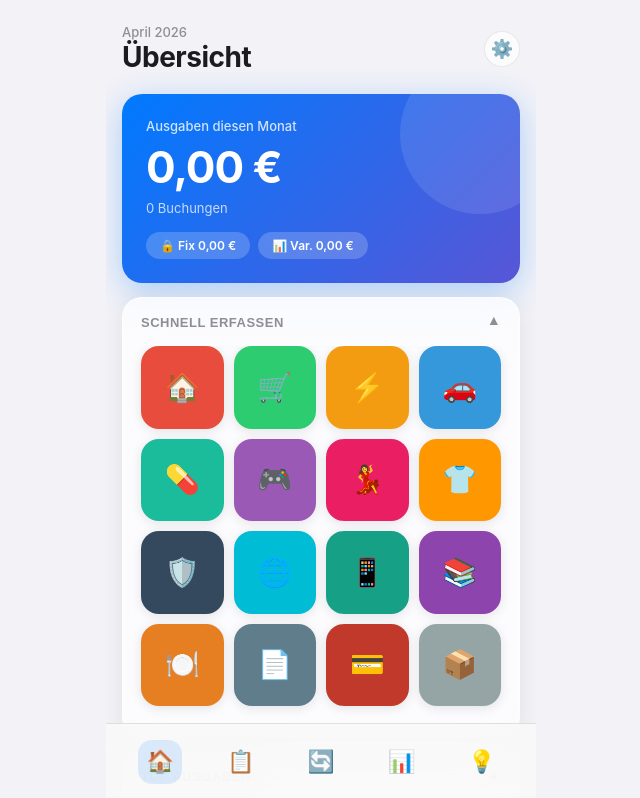
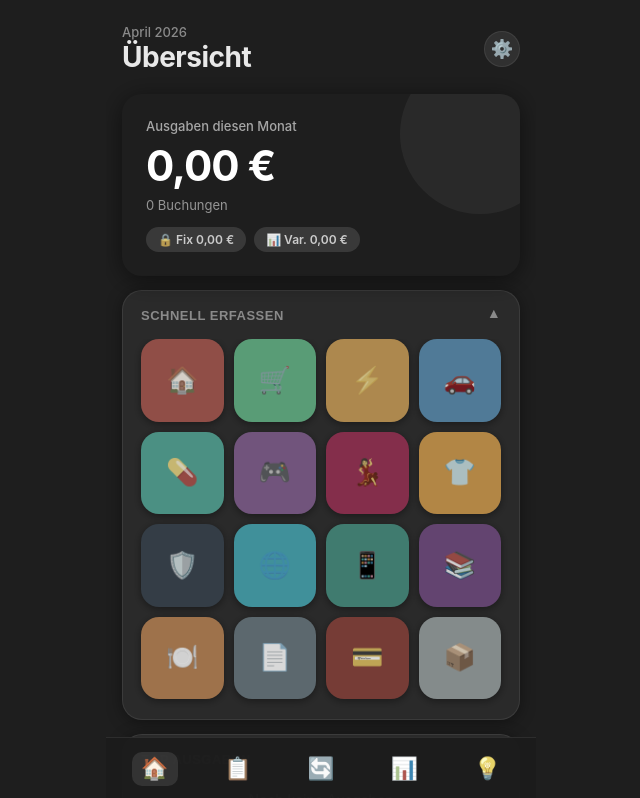
Before and after one commit to sarkaut2000/sparfuchs-web, a React (Vite) app: page / in a window 1280 px wide. Shown: the top 798 px of the page, without its empty margins (319-959 px from the left). Built offline with nearby package versions, Linux system fonts and the light colour scheme.

Commit message:
Dark mode: #232323 bg, #c6c6c6 text, desaturated colors, iOS dark style

```diff
--- a/src/components/Accordion.tsx
+++ b/src/components/Accordion.tsx
@@ -28,10 +28,8 @@ export default function Accordion({ titel, children, defaultOffen = true, badge
   return (
     <div style={{
       background: 'var(--surface)',
-      backdropFilter: 'blur(20px) saturate(1.8)',
-      WebkitBackdropFilter: 'blur(20px) saturate(1.8)',
       borderRadius: 'var(--radius)',
-      border: '1px solid rgba(255,255,255,0.6)',
+      border: '1px solid var(--border)',
       boxShadow: 'var(--shadow)',
       marginBottom: 14,
       overflow: 'hidden',
@@ -48,7 +46,7 @@ export default function Accordion({ titel, children, defaultOffen = true, badge
         <span style={{ fontSize: 13, fontWeight: 700, color: 'var(--text3)', textTransform: 'uppercase', letterSpacing: '0.5px', display: 'flex', alignItems: 'center', gap: 8 }}>
           {titel}
           {badge && (
-            <span style={{ background: 'var(--accent2)', color: '#fff', fontSize: 11, fontWeight: 700, borderRadius: 10, padding: '1px 7px' }}>
+            <span style={{ background: 'var(--surface3)', color: 'var(--text3)', fontSize: 11, fontWeight: 700, borderRadius: 10, padding: '1px 7px', border: '1px solid var(--border2)' }}>
               {badge}
             </span>
           )}
--- a/src/index.css
+++ b/src/index.css
@@ -1,27 +1,33 @@
 *, *::before, *::after { box-sizing: border-box; margin: 0; padding: 0; }
 
 :root {
-  --accent: #34C759;
-  --accent2: #007AFF;
-  --red: #FF3B30;
-  --orange: #FF9500;
-  --purple: #AF52DE;
-  --bg: #F2F2F7;
-  --bg2: #FFFFFF;
-  --surface: rgba(255,255,255,0.72);
-  --surface2: rgba(255,255,255,0.55);
-  --border: rgba(0,0,0,0.08);
-  --text: #1C1C1E;
-  --text2: #3C3C43;
-  --text3: #8E8E93;
-  --radius: 20px;
+  /* ── Farben Dark Mode ── */
+  --bg:        #1E1E1E;
+  --bg2:       #232323;
+  --surface:   #2A2A2A;
+  --surface2:  #303030;
+  --surface3:  #383838;
+  --border:    rgba(255,255,255,0.08);
+  --border2:   rgba(255,255,255,0.12);
+
+  /* ── Texte ── */
+  --text:      #E8E8E8;
+  --text2:     #C6C6C6;
+  --text3:     #8A8A8A;
+  --text4:     #5A5A5A;
+
+  /* ── Akzente (entsättigt) ── */
+  --accent:    #4A8A5F;
+  --accent2:   #4A72A0;
+  --red:       #B05050;
+  --orange:    #A07040;
+  --purple:    #7A5A9A;
+
+  /* ── Layout ── */
+  --radius:    20px;
   --radius-sm: 14px;
-  --shadow: 0 4px 24px rgba(0,0,0,0.08);
-  --shadow-lg: 0 8px 40px rgba(0,0,0,0.12);
-}
-
-@supports (font: -apple-system-body) {
-  body { font: -apple-system-body; }
+  --shadow:    0 2px 16px rgba(0,0,0,0.4);
+  --shadow-lg: 0 8px 40px rgba(0,0,0,0.5);
 }
 
 body {
@@ -34,120 +40,102 @@ body {
 }
 
 /* ── Layout ── */
-.app { display: flex; flex-direction: column; min-height: 100vh; max-width: 430px; margin: 0 auto; position: relative; }
+.app  { display: flex; flex-direction: column; min-height: 100vh; max-width: 430px; margin: 0 auto; position: relative; background: var(--bg); }
 .page { flex: 1; padding: 16px 16px 110px; overflow-y: auto; }
 
-/* ── Bottom Nav (iOS style, nur Icons) ── */
+/* ── Bottom Nav ── */
 .bottom-nav {
   position: fixed; bottom: 0; left: 50%; transform: translateX(-50%);
   width: 100%; max-width: 430px;
-  background: rgba(250,250,250,0.85);
-  backdrop-filter: blur(24px) saturate(1.8);
-  -webkit-backdrop-filter: blur(24px) saturate(1.8);
-  border-top: 1px solid rgba(0,0,0,0.1);
+  background: rgba(28,28,28,0.92);
+  backdrop-filter: blur(24px) saturate(1.4);
+  -webkit-backdrop-filter: blur(24px) saturate(1.4);
+  border-top: 1px solid var(--border);
   display: flex; z-index: 100;
-  padding: 8px 16px;
+  padding: 8px 8px;
   padding-bottom: calc(8px + env(safe-area-inset-bottom));
-  gap: 4px;
+  gap: 2px;
 }
 .nav-btn {
   flex: 1; display: flex; flex-direction: column; align-items: center; justify-content: center;
-  padding: 8px 4px; background: none; border: none; cursor: pointer;
+  padding: 6px 4px; background: none; border: none; cursor: pointer;
   color: var(--text3); transition: color 0.15s, transform 0.1s;
   border-radius: 12px;
 }
-.nav-btn:active { transform: scale(0.9); }
-.nav-btn.aktiv { color: var(--accent2); }
+.nav-btn:active { transform: scale(0.88); }
+.nav-btn.aktiv  { color: var(--text); }
 .nav-icon-wrap {
-  width: 44px; height: 44px; border-radius: 14px;
+  width: 46px; height: 34px; border-radius: 10px;
   display: flex; align-items: center; justify-content: center;
   font-size: 22px; transition: background 0.2s;
+  filter: saturate(0.5);
 }
-.nav-btn.aktiv .nav-icon-wrap { background: rgba(0,122,255,0.12); }
+.nav-btn.aktiv .nav-icon-wrap {
+  background: rgba(255,255,255,0.10);
+  filter: saturate(0.8);
+}
 
 /* ── Seiten-Header ── */
 .page-header { display: flex; align-items: center; justify-content: space-between; margin-bottom: 20px; padding-top: 8px; }
-.page-title { font-size: 28px; font-weight: 700; letter-spacing: -0.5px; }
+.page-title  { font-size: 28px; font-weight: 700; letter-spacing: -0.5px; color: var(--text); }
 .header-btn {
   width: 36px; height: 36px; border-radius: 50%;
-  background: var(--surface); border: 1px solid var(--border);
+  background: var(--surface2); border: 1px solid var(--border);
   display: flex; align-items: center; justify-content: center;
-  cursor: pointer; font-size: 18px;
-  backdrop-filter: blur(12px);
-  -webkit-backdrop-filter: blur(12px);
-  transition: transform 0.1s;
+  cursor: pointer; font-size: 18px; transition: transform 0.1s;
+  filter: saturate(0.4);
 }
-.header-btn:active { transform: scale(0.9); }
+.header-btn:active { transform: scale(0.88); }
 
-/* ── Glas-Karte ── */
+/* ── Dark Card ── */
 .glass-card {
   background: var(--surface);
-  backdrop-filter: blur(20px) saturate(1.8);
-  -webkit-backdrop-filter: blur(20px) saturate(1.8);
   border-radius: var(--radius);
-  border: 1px solid rgba(255,255,255,0.6);
+  border: 1px solid var(--border);
   box-shadow: var(--shadow);
   padding: 18px;
   margin-bottom: 14px;
 }
-.card-title { font-size: 13px; font-weight: 600; color: var(--text3); text-transform: uppercase; letter-spacing: 0.5px; margin-bottom: 14px; }
+.card-title {
+  font-size: 12px; font-weight: 700; color: var(--text3);
+  text-transform: uppercase; letter-spacing: 0.6px; margin-bottom: 14px;
+}
 
-/* ── Hero-Karte (Monatsübersicht) ── */
+/* ── Hero Karte (entsättigt) ── */
 .hero-card {
-  background: linear-gradient(135deg, #007AFF 0%, #5856D6 100%);
   border-radius: var(--radius);
   padding: 24px;
   margin-bottom: 14px;
-  box-shadow: 0 8px 32px rgba(0,122,255,0.3);
-  color: #fff;
+  box-shadow: 0 4px 24px rgba(0,0,0,0.5);
+  color: var(--text2);
   position: relative;
   overflow: hidden;
+  filter: saturate(0.55);
 }
 .hero-card::before {
   content: '';
   position: absolute; top: -40px; right: -40px;
   width: 160px; height: 160px; border-radius: 50%;
-  background: rgba(255,255,255,0.1);
+  background: rgba(255,255,255,0.05);
 }
-.hero-label { font-size: 13px; opacity: 0.8; font-weight: 500; }
-.hero-betrag { font-size: 44px; font-weight: 700; letter-spacing: -1px; margin: 6px 0; }
-.hero-sub { font-size: 13px; opacity: 0.75; }
-.hero-pills { display: flex; gap: 8px; margin-top: 16px; }
-.hero-pill {
-  background: rgba(255,255,255,0.2);
-  backdrop-filter: blur(8px);
-  border-radius: 20px; padding: 6px 14px;
-  font-size: 12px; font-weight: 600; color: #fff;
-}
+.hero-label  { font-size: 13px; color: rgba(200,200,200,0.8); font-weight: 500; }
+.hero-betrag { font-size: 42px; font-weight: 700; letter-spacing: -1px; margin: 6px 0; color: #E8E8E8; filter: saturate(0) brightness(1.1); }
+.hero-sub    { font-size: 13px; color: rgba(200,200,200,0.7); }
+.hero-pills  { display: flex; gap: 8px; margin-top: 14px; flex-wrap: wrap; }
+.hero-pill   { background: rgba(255,255,255,0.12); border-radius: 20px; padding: 5px 12px; font-size: 12px; font-weight: 600; color: rgba(220,220,220,0.9); }
 
 /* ── Schnell-Erfassung Grid ── */
 .schnell-grid {
-  display: grid;
-  grid-template-columns: repeat(4, 1fr);
-  gap: 10px;
-  margin-bottom: 14px;
+  display: grid; grid-template-columns: repeat(4, 1fr); gap: 10px; margin-bottom: 4px;
 }
 .schnell-btn {
-  aspect-ratio: 1;
-  border-radius: 18px;
-  border: none;
-  cursor: pointer;
+  aspect-ratio: 1; border-radius: 18px; border: none; cursor: pointer;
   display: flex; align-items: center; justify-content: center;
-  font-size: 28px;
-  transition: transform 0.15s, box-shadow 0.15s;
-  box-shadow: 0 2px 12px rgba(0,0,0,0.1);
-  position: relative;
-  overflow: hidden;
+  font-size: 26px; transition: transform 0.15s; position: relative; overflow: hidden;
+  filter: saturate(0.5) brightness(0.85);
+  box-shadow: 0 2px 8px rgba(0,0,0,0.4);
 }
-.schnell-btn::after {
-  content: '';
-  position: absolute; inset: 0;
-  background: rgba(255,255,255,0.15);
-  opacity: 0;
-  transition: opacity 0.15s;
-}
-.schnell-btn:active { transform: scale(0.92); box-shadow: 0 1px 6px rgba(0,0,0,0.1); }
-.schnell-btn:active::after { opacity: 1; }
+.schnell-btn:active { transform: scale(0.88); filter: saturate(0.7) brightness(1); }
 
 /* ── Buchungs-Liste ── */
 .buchung-zeile {
@@ -159,193 +147,210 @@ body {
   width: 40px; height: 40px; border-radius: 12px;
   display: flex; align-items: center; justify-content: center;
   font-size: 18px; flex-shrink: 0;
+  filter: saturate(0.5) brightness(0.8);
 }
-.buchung-info { flex: 1; min-width: 0; }
-.buchung-titel { font-size: 15px; font-weight: 500; white-space: nowrap; overflow: hidden; text-overflow: ellipsis; }
+.buchung-info  { flex: 1; min-width: 0; }
+.buchung-titel { font-size: 15px; font-weight: 500; color: var(--text); white-space: nowrap; overflow: hidden; text-overflow: ellipsis; }
 .buchung-datum { font-size: 12px; color: var(--text3); margin-top: 1px; }
-.buchung-betrag { font-size: 15px; font-weight: 600; color: var(--red); white-space: nowrap; }
-.buchung-del { background: none; border: none; cursor: pointer; color: var(--border); font-size: 16px; padding: 4px; transition: color 0.15s; }
+.buchung-betrag{ font-size: 15px; font-weight: 600; color: var(--red); white-space: nowrap; }
+.buchung-del   { background: none; border: none; cursor: pointer; color: var(--text4); font-size: 16px; padding: 4px; transition: color 0.15s; }
 .buchung-del:hover { color: var(--red); }
 
 /* ── Modal (Bottom Sheet) ── */
 .modal-overlay {
   position: fixed; inset: 0;
-  background: rgba(0,0,0,0.4);
-  backdrop-filter: blur(4px);
-  -webkit-backdrop-filter: blur(4px);
+  background: rgba(0,0,0,0.65);
+  backdrop-filter: blur(6px);
+  -webkit-backdrop-filter: blur(6px);
   display: flex; align-items: flex-end; justify-content: center;
-  z-index: 200;
-  animation: fadeIn 0.2s ease;
+  z-index: 200; animation: fadeIn 0.2s ease;
 }
 @keyframes fadeIn { from { opacity: 0; } to { opacity: 1; } }
 .modal {
-  background: rgba(250,250,250,0.95);
-  backdrop-filter: blur(40px) saturate(2);
-  -webkit-backdrop-filter: blur(40px) saturate(2);
+  background: #2A2A2A;
   border-radius: 28px 28px 0 0;
   width: 100%; max-width: 430px;
   padding: 12px 20px 40px;
   max-height: 92vh; overflow-y: auto;
   animation: slideUp 0.3s cubic-bezier(0.32, 0.72, 0, 1);
-  border: 1px solid rgba(255,255,255,0.8);
-  border-bottom: none;
+  border: 1px solid var(--border2); border-bottom: none;
 }
 @keyframes slideUp { from { transform: translateY(100%); } to { transform: translateY(0); } }
-.modal-handle { width: 36px; height: 4px; border-radius: 2px; background: #C7C7CC; margin: 0 auto 20px; }
+.modal-handle { width: 36px; height: 4px; border-radius: 2px; background: var(--surface3); margin: 0 auto 20px; }
 .modal-header { display: flex; justify-content: space-between; align-items: center; margin-bottom: 20px; }
-.modal-title { font-size: 20px; font-weight: 700; }
-.modal-close {
+.modal-title  { font-size: 20px; font-weight: 700; color: var(--text); }
+.modal-close  {
   width: 30px; height: 30px; border-radius: 50%;
-  background: #E5E5EA; border: none; cursor: pointer;
+  background: var(--surface3); border: none; cursor: pointer;
   display: flex; align-items: center; justify-content: center;
   font-size: 14px; color: var(--text3); font-weight: 600;
 }
 
 /* ── Formulare ── */
-.form-label { font-size: 13px; font-weight: 600; color: var(--text3); margin-bottom: 8px; margin-top: 18px; display: block; text-transform: uppercase; letter-spacing: 0.4px; }
+.form-label {
+  font-size: 12px; font-weight: 600; color: var(--text3);
+  margin-bottom: 8px; margin-top: 18px; display: block;
+  text-transform: uppercase; letter-spacing: 0.5px;
+}
 .form-input {
   width: 100%; padding: 14px 16px; border-radius: var(--radius-sm);
-  border: 1.5px solid var(--border); font-size: 17px;
-  background: #fff; color: var(--text); outline: none;
-  transition: border-color 0.15s, box-shadow 0.15s;
-  font-family: inherit;
+  border: 1px solid var(--border2); font-size: 16px;
+  background: var(--surface2); color: var(--text); outline: none;
+  transition: border-color 0.15s, box-shadow 0.15s; font-family: inherit;
 }
-.form-input:focus { border-color: var(--accent2); box-shadow: 0 0 0 3px rgba(0,122,255,0.12); }
+.form-input:focus { border-color: rgba(255,255,255,0.25); box-shadow: 0 0 0 3px rgba(255,255,255,0.06); }
 .betrag-input {
-  font-size: 40px; font-weight: 700; letter-spacing: -1px;
+  font-size: 44px; font-weight: 700; letter-spacing: -1px;
   text-align: center; border: none; background: transparent;
-  width: 100%; outline: none; color: var(--text);
-  padding: 16px 0;
+  width: 100%; outline: none; color: var(--text); padding: 16px 0; font-family: inherit;
 }
-.betrag-input::placeholder { color: #C7C7CC; }
+.betrag-input::placeholder { color: var(--text4); }
 
-/* ── Kategorie Buttons im Modal ── */
+/* ── Kategorie Buttons ── */
 .kat-grid { display: flex; flex-wrap: wrap; gap: 8px; margin-top: 6px; }
 .kat-btn {
   display: flex; align-items: center; gap: 6px;
-  padding: 8px 14px; border-radius: 20px;
-  border: 1.5px solid var(--border); background: #fff;
-  font-size: 14px; cursor: pointer; transition: all 0.15s;
+  padding: 8px 12px; border-radius: 20px;
+  border: 1px solid var(--border2); background: var(--surface2);
+  font-size: 13px; cursor: pointer; transition: all 0.15s;
   color: var(--text2); font-family: inherit;
+  filter: saturate(0.5);
 }
-.kat-btn.aktiv { color: #fff; border-color: transparent; font-weight: 600; }
+.kat-btn.aktiv { color: var(--text); border-color: rgba(255,255,255,0.2); font-weight: 600; filter: saturate(0.7) brightness(0.9); }
 
 /* ── Bestätigen Button ── */
 .btn-primary {
   width: 100%; padding: 16px; border-radius: var(--radius-sm);
-  background: linear-gradient(135deg, #34C759, #30B455);
-  color: #fff; font-size: 17px; font-weight: 700;
-  border: none; cursor: pointer; margin-top: 24px;
-  font-family: inherit;
-  box-shadow: 0 4px 16px rgba(52,199,89,0.35);
-  transition: transform 0.1s, opacity 0.15s;
-  letter-spacing: -0.2px;
+  background: var(--surface3);
+  color: var(--text); font-size: 17px; font-weight: 700;
+  border: 1px solid var(--border2); cursor: pointer; margin-top: 24px;
+  font-family: inherit; letter-spacing: -0.2px;
+  transition: transform 0.1s, background 0.15s;
+  position: relative; overflow: hidden;
 }
-.btn-primary:disabled { opacity: 0.5; }
+.btn-primary::before {
+  content: '';
+  position: absolute; inset: 0;
+  background: linear-gradient(135deg, rgba(74,138,95,0.4), rgba(74,114,160,0.4));
+  border-radius: inherit;
+}
+.btn-primary:disabled { opacity: 0.4; }
 .btn-primary:active:not(:disabled) { transform: scale(0.98); }
 
 /* ── Stats Reihe ── */
-.stat-row { display: flex; gap: 10px; margin-bottom: 14px; }
-.stat-card {
-  flex: 1; border-radius: var(--radius-sm); padding: 14px 12px;
-  display: flex; flex-direction: column; gap: 4px;
-  box-shadow: var(--shadow);
-}
-.stat-label { font-size: 11px; font-weight: 600; opacity: 0.75; text-transform: uppercase; letter-spacing: 0.3px; }
-.stat-value { font-size: 16px; font-weight: 700; }
+.stat-row  { display: flex; gap: 10px; margin-bottom: 14px; }
+.stat-card { flex: 1; border-radius: var(--radius-sm); padding: 14px 12px; display: flex; flex-direction: column; gap: 4px; box-shadow: var(--shadow); filter: saturate(0.45) brightness(0.8); }
+.stat-label{ font-size: 11px; font-weight: 600; opacity: 0.8; text-transform: uppercase; letter-spacing: 0.3px; }
+.stat-value{ font-size: 15px; font-weight: 700; }
 .stat-card .stat-label, .stat-card .stat-value { color: #fff; }
 
 /* ── Balken ── */
-.balken-zeile { margin-bottom: 14px; }
-.balken-kopf { display: flex; justify-content: space-between; align-items: center; margin-bottom: 6px; }
-.balken-name { font-size: 14px; color: var(--text2); display: flex; align-items: center; gap: 8px; }
+.balken-zeile  { margin-bottom: 14px; }
+.balken-kopf   { display: flex; justify-content: space-between; align-items: center; margin-bottom: 6px; }
+.balken-name   { font-size: 14px; color: var(--text2); display: flex; align-items: center; gap: 8px; }
 .balken-betrag { font-size: 14px; font-weight: 600; color: var(--text); }
-.balken-bg { height: 6px; background: rgba(0,0,0,0.06); border-radius: 3px; }
-.balken-fill { height: 6px; border-radius: 3px; transition: width 0.5s cubic-bezier(0.34, 1.56, 0.64, 1); }
+.balken-bg     { height: 5px; background: rgba(255,255,255,0.07); border-radius: 3px; }
+.balken-fill   { height: 5px; border-radius: 3px; transition: width 0.5s; filter: saturate(0.55) brightness(0.85); }
 
 /* ── Verlauf ── */
-.verlauf-gruppe-title { font-size: 13px; font-weight: 600; color: var(--text3); text-transform: uppercase; letter-spacing: 0.5px; margin: 16px 0 8px; }
+.verlauf-gruppe-title { font-size: 12px; font-weight: 600; color: var(--text3); text-transform: uppercase; letter-spacing: 0.5px; margin: 16px 0 6px; }
 
 /* ── Monat-Tabs ── */
 .monat-tabs { display: flex; gap: 8px; overflow-x: auto; margin-bottom: 16px; padding-bottom: 4px; scrollbar-width: none; }
 .monat-tabs::-webkit-scrollbar { display: none; }
 .monat-tab {
   padding: 7px 16px; border-radius: 20px; white-space: nowrap;
-  border: 1.5px solid var(--border); background: #fff;
-  font-size: 14px; cursor: pointer; color: var(--text2);
+  border: 1px solid var(--border2); background: var(--surface2);
+  font-size: 14px; cursor: pointer; color: var(--text3);
   transition: all 0.15s; font-family: inherit; font-weight: 500;
 }
-.monat-tab.aktiv { background: var(--accent2); color: #fff; border-color: var(--accent2); font-weight: 600; }
+.monat-tab.aktiv { background: var(--surface3); color: var(--text); border-color: rgba(255,255,255,0.18); font-weight: 700; }
 
 /* ── Bar Chart ── */
 .bar-chart { display: flex; align-items: flex-end; height: 120px; gap: 6px; margin-top: 4px; }
-.bar-col { flex: 1; display: flex; flex-direction: column; align-items: center; height: 100%; cursor: pointer; }
-.bar-val { font-size: 8px; color: var(--text3); margin-bottom: 2px; text-align: center; }
-.bar-bg { flex: 1; width: 100%; background: rgba(0,0,0,0.05); border-radius: 6px; display: flex; align-items: flex-end; overflow: hidden; }
-.bar-fill { width: 100%; border-radius: 6px; transition: height 0.4s cubic-bezier(0.34, 1.56, 0.64, 1); }
-.bar-lbl { font-size: 10px; color: var(--text3); margin-top: 4px; }
-.bar-lbl.aktiv { color: var(--accent2); font-weight: 700; }
+.bar-col   { flex: 1; display: flex; flex-direction: column; align-items: center; height: 100%; cursor: pointer; }
+.bar-val   { font-size: 8px; color: var(--text3); margin-bottom: 2px; }
+.bar-bg    { flex: 1; width: 100%; background: rgba(255,255,255,0.06); border-radius: 6px; display: flex; align-items: flex-end; overflow: hidden; }
+.bar-fill  { width: 100%; border-radius: 6px; transition: height 0.4s; filter: saturate(0.5) brightness(0.8); }
+.bar-lbl   { font-size: 10px; color: var(--text3); margin-top: 4px; }
+.bar-lbl.aktiv { color: var(--text2); font-weight: 700; }
 
 /* ── Fixkosten ── */
-.fix-zeile { display: flex; align-items: center; gap: 12px; padding: 12px 0; border-bottom: 1px solid var(--border); }
+.fix-zeile  { display: flex; align-items: center; gap: 12px; padding: 12px 0; border-bottom: 1px solid var(--border); }
 .fix-zeile:last-child { border-bottom: none; }
-.fix-info { flex: 1; min-width: 0; }
-.fix-name { font-size: 15px; font-weight: 500; }
-.fix-meta { font-size: 12px; color: var(--text3); margin-top: 2px; }
-.fix-betrag { font-size: 15px; font-weight: 600; color: var(--text); white-space: nowrap; }
+.fix-info   { flex: 1; min-width: 0; }
+.fix-name   { font-size: 15px; font-weight: 500; color: var(--text); }
+.fix-meta   { font-size: 12px; color: var(--text3); margin-top: 2px; }
+.fix-betrag { font-size: 15px; font-weight: 600; color: var(--text2); white-space: nowrap; }
 
 /* ── Toggle ── */
 .toggle { position: relative; display: inline-block; width: 51px; height: 31px; flex-shrink: 0; }
 .toggle input { opacity: 0; width: 0; height: 0; }
-.toggle-slider { position: absolute; inset: 0; background: #E5E5EA; border-radius: 31px; cursor: pointer; transition: background 0.2s; }
-.toggle-slider::before { content: ''; position: absolute; height: 27px; width: 27px; left: 2px; bottom: 2px; background: #fff; border-radius: 50%; transition: transform 0.2s; box-shadow: 0 2px 6px rgba(0,0,0,0.2); }
-.toggle input:checked + .toggle-slider { background: var(--accent); }
-.toggle input:checked + .toggle-slider::before { transform: translateX(20px); }
+.toggle-slider { position: absolute; inset: 0; background: var(--surface3); border-radius: 31px; cursor: pointer; transition: background 0.2s; }
+.toggle-slider::before { content: ''; position: absolute; height: 27px; width: 27px; left: 2px; bottom: 2px; background: var(--text3); border-radius: 50%; transition: transform 0.2s, background 0.2s; }
+.toggle input:checked + .toggle-slider { background: rgba(74,138,95,0.6); }
+.toggle input:checked + .toggle-slider::before { transform: translateX(20px); background: var(--text); }
 
 /* ── FAB ── */
 .fab {
   position: fixed; bottom: calc(90px + env(safe-area-inset-bottom)); right: calc(50% - 215px + 16px);
   width: 54px; height: 54px; border-radius: 17px;
-  background: linear-gradient(135deg, #34C759, #30B455);
-  color: #fff; font-size: 26px; border: none; cursor: pointer;
-  box-shadow: 0 4px 20px rgba(52,199,89,0.4);
+  background: var(--surface3); color: var(--text); font-size: 26px;
+  border: 1px solid var(--border2); cursor: pointer;
+  box-shadow: 0 4px 20px rgba(0,0,0,0.5);
   display: flex; align-items: center; justify-content: center;
   z-index: 90; transition: transform 0.15s;
 }
-.fab:active { transform: scale(0.92); }
+.fab:active { transform: scale(0.90); }
 
 /* ── Banner ── */
-.banner { border-radius: var(--radius); padding: 20px; text-align: center; margin-bottom: 14px; box-shadow: var(--shadow); }
-.banner-label { color: rgba(255,255,255,0.8); font-size: 13px; font-weight: 500; }
-.banner-betrag { color: #fff; font-size: 36px; font-weight: 700; margin-top: 4px; letter-spacing: -0.5px; }
+.banner { border-radius: var(--radius); padding: 20px; text-align: center; margin-bottom: 14px; box-shadow: var(--shadow); filter: saturate(0.45) brightness(0.75); }
+.banner-label  { color: rgba(220,220,220,0.8); font-size: 13px; font-weight: 500; }
+.banner-betrag { color: #E8E8E8; font-size: 34px; font-weight: 700; margin-top: 4px; letter-spacing: -0.5px; filter: saturate(0); }
 
 /* ── Leer-State ── */
-.leer { text-align: center; padding: 40px 20px; color: var(--text3); }
-.leer-emoji { font-size: 48px; display: block; margin-bottom: 12px; }
-.leer-text { font-size: 15px; }
-.leer-hint { font-size: 13px; margin-top: 6px; color: #C7C7CC; }
+.leer      { text-align: center; padding: 40px 20px; color: var(--text3); }
+.leer-emoji{ font-size: 44px; display: block; margin-bottom: 12px; filter: saturate(0.3) brightness(0.7); }
+.leer-text { font-size: 15px; color: var(--text3); }
+.leer-hint { font-size: 13px; margin-top: 6px; color: var(--text4); }
 
 /* ── Einstellungen ── */
 .settings-section { margin-bottom: 28px; }
-.settings-section-title { font-size: 13px; font-weight: 600; color: var(--text3); text-transform: uppercase; letter-spacing: 0.5px; margin-bottom: 8px; padding-left: 4px; }
+.settings-section-title { font-size: 12px; font-weight: 600; color: var(--text3); text-transform: uppercase; letter-spacing: 0.6px; margin-bottom: 8px; padding-left: 4px; }
 .settings-row {
   display: flex; align-items: center; gap: 14px;
   padding: 14px 16px; background: var(--surface);
-  backdrop-filter: blur(20px); border: 1px solid rgba(255,255,255,0.6);
-  margin-bottom: 1px;
+  border: 1px solid var(--border); margin-bottom: 1px;
 }
 .settings-row:first-of-type { border-radius: var(--radius-sm) var(--radius-sm) 0 0; }
-.settings-row:last-of-type { border-radius: 0 0 var(--radius-sm) var(--radius-sm); margin-bottom: 0; }
-.settings-row:only-of-type { border-radius: var(--radius-sm); }
-.settings-icon { width: 34px; height: 34px; border-radius: 8px; display: flex; align-items: center; justify-content: center; font-size: 18px; flex-shrink: 0; }
-.settings-info { flex: 1; }
-.settings-label { font-size: 15px; font-weight: 500; }
-.settings-desc { font-size: 12px; color: var(--text3); margin-top: 2px; }
+.settings-row:last-of-type  { border-radius: 0 0 var(--radius-sm) var(--radius-sm); margin-bottom: 0; }
+.settings-row:only-of-type  { border-radius: var(--radius-sm); }
+.settings-icon { width: 34px; height: 34px; border-radius: 8px; display: flex; align-items: center; justify-content: center; font-size: 18px; flex-shrink: 0; filter: saturate(0.4) brightness(0.8); }
+.settings-info  { flex: 1; }
+.settings-label { font-size: 15px; font-weight: 500; color: var(--text); }
+.settings-desc  { font-size: 12px; color: var(--text3); margin-top: 2px; }
 .settings-value { font-size: 14px; color: var(--text3); }
 
 /* ── Fehler ── */
 .fehler { color: var(--red); font-size: 13px; margin-top: 8px; }
 
+/* ── Accordion ── */
+.accordion-btn-inner {
+  font-size: 12px; font-weight: 700; color: var(--text3);
+  text-transform: uppercase; letter-spacing: 0.6px;
+}
+
 /* ── Kategorie-Detail ── */
 .kat-detail-zeile { display: flex; align-items: center; gap: 10px; padding: 10px 0; border-bottom: 1px solid var(--border); }
 .kat-detail-zeile:last-child { border-bottom: none; }
+
+/* ── Scrollbar verstecken ── */
+::-webkit-scrollbar { display: none; }
+* { scrollbar-width: none; }
+
+/* ── Input dark mode ── */
+input[type="date"]::-webkit-calendar-picker-indicator { filter: invert(0.6); }
+input[type="color"] { border: none; padding: 0; cursor: pointer; }
+
+/* ── Select dark ── */
+select { background: var(--surface2); color: var(--text); border: 1px solid var(--border2); border-radius: 10px; padding: 10px 14px; font-family: inherit; font-size: 15px; }
```
